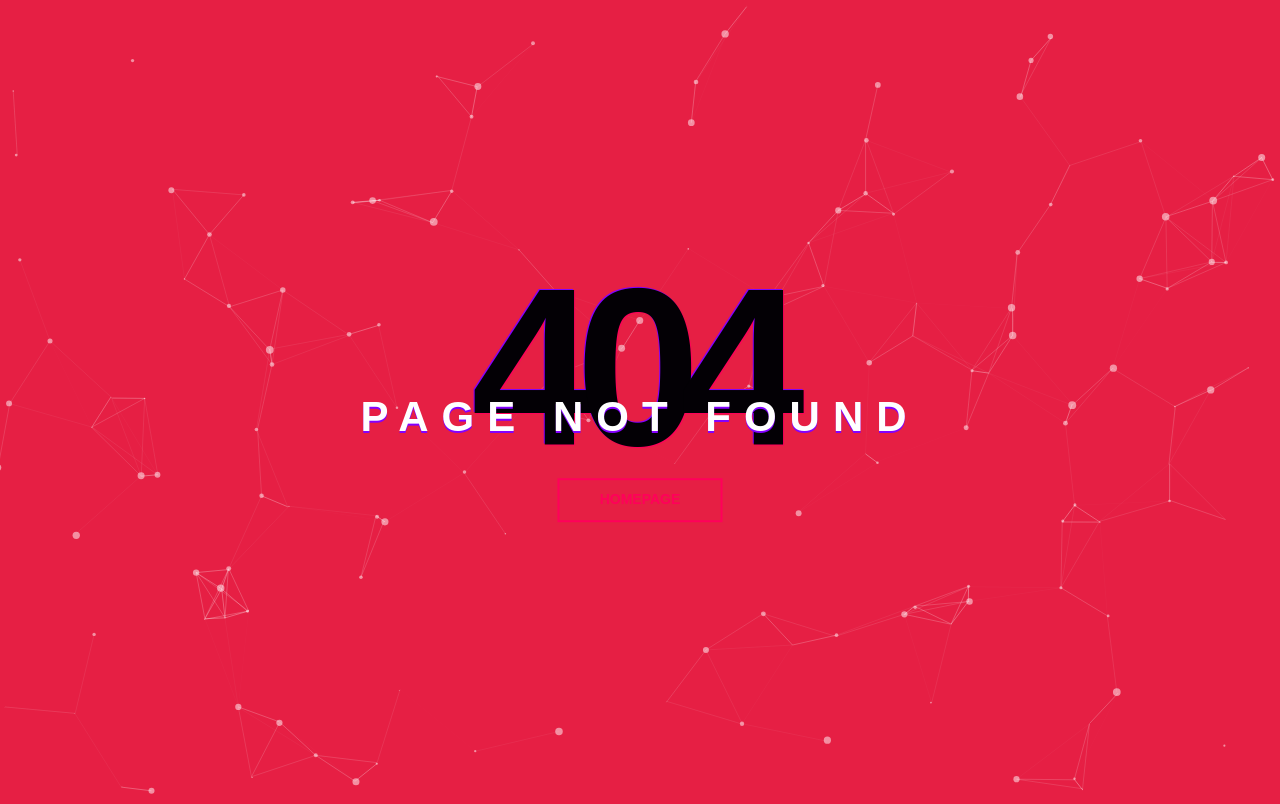
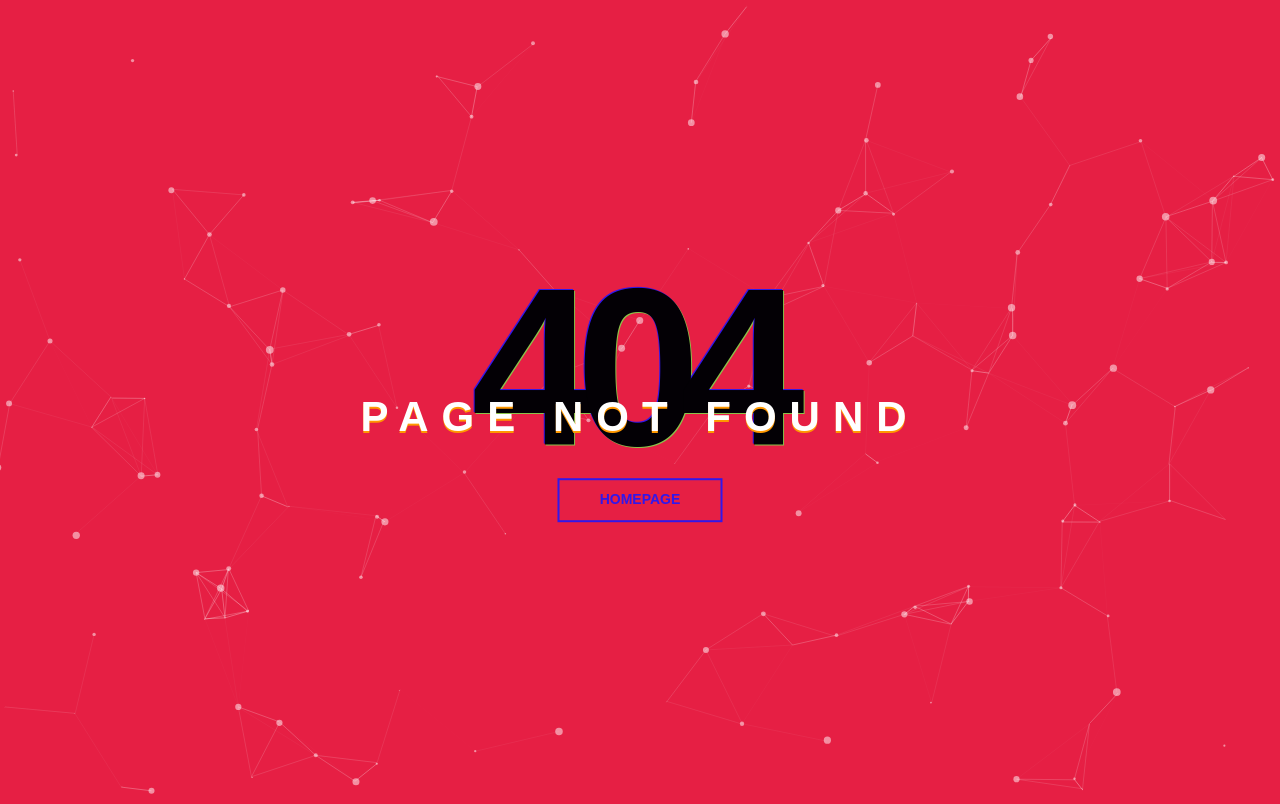
Before and after one commit to zeoflow/website, a PHP site: page /404.html in a window 1280 px wide. Run offline with PHP 8.4, Linux system fonts and the light colour scheme.

Commit message:
Update 404.css

```diff
--- a/styles/404.css
+++ b/styles/404.css
@@ -51,7 +51,7 @@ body {
   margin-left: -12px;
   color: #030005;
   text-transform: uppercase;
-  text-shadow: -1px -1px 0px #8400ff, 1px 1px 0px #ff005a;
+  text-shadow: -1px -1px 0px #3217EB, 1px 1px 0px #8bc34a;
   letter-spacing: -20px;
 }
 
@@ -66,7 +66,7 @@ body {
   font-weight: 700;
   color: #fff;
   text-transform: uppercase;
-  text-shadow: 0px 2px 0px #8400ff;
+  text-shadow: 0px 2px 0px #ff9800;
   letter-spacing: 13px;
   margin: 0;
 }
@@ -75,7 +75,7 @@ body {
   font-family: 'Montserrat', sans-serif;
   display: inline-block;
   text-transform: uppercase;
-  color: #ff005a;
+  color: #3217EB;
   text-decoration: none;
   border: 2px solid;
   background: transparent;
@@ -87,7 +87,7 @@ body {
 }
 
 .notfound a:hover {
-  color: #8400ff;
+  color: rgb(29, 6, 173);
 }
 
 @media only screen and (max-width: 767px) {
```
